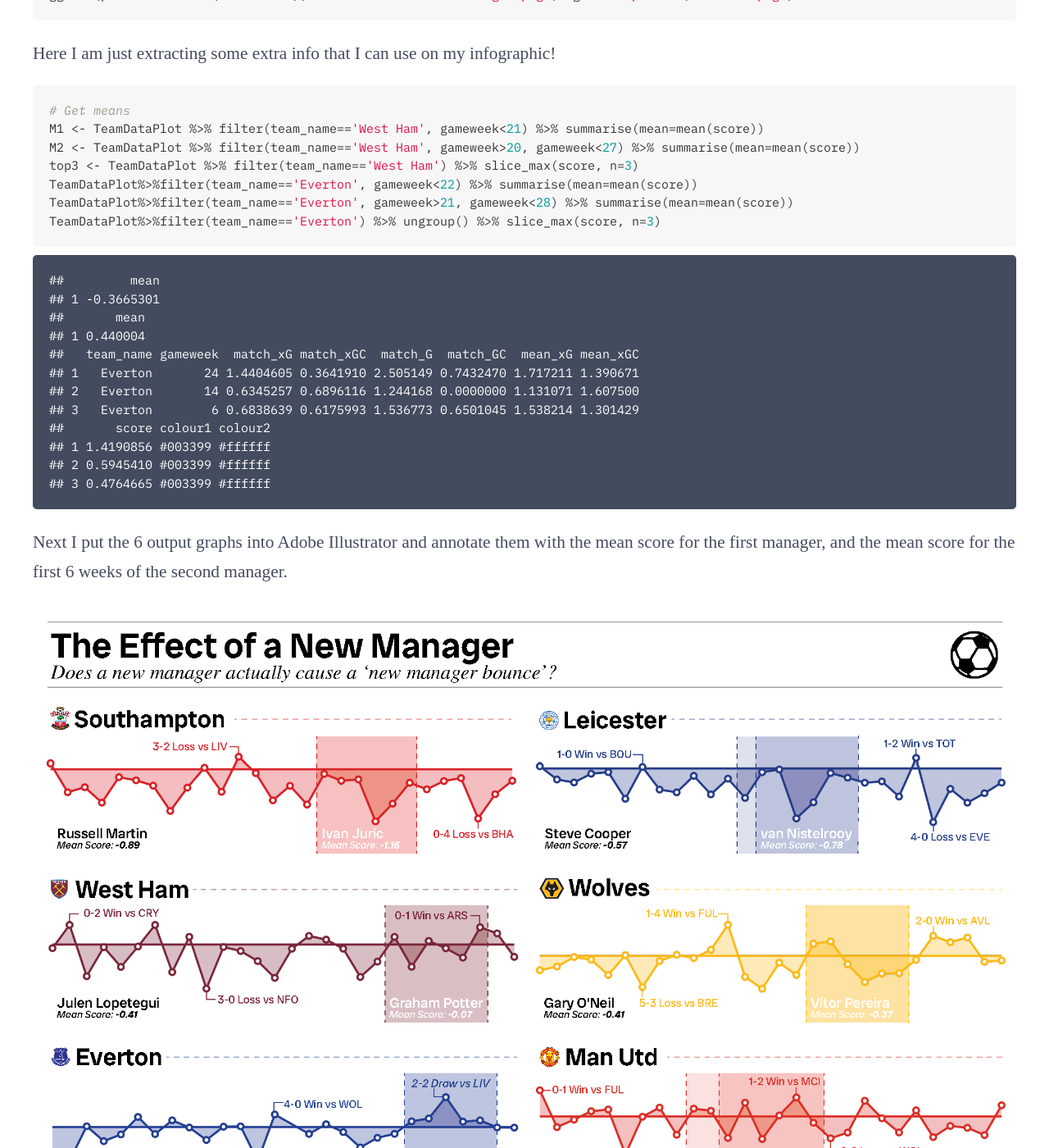
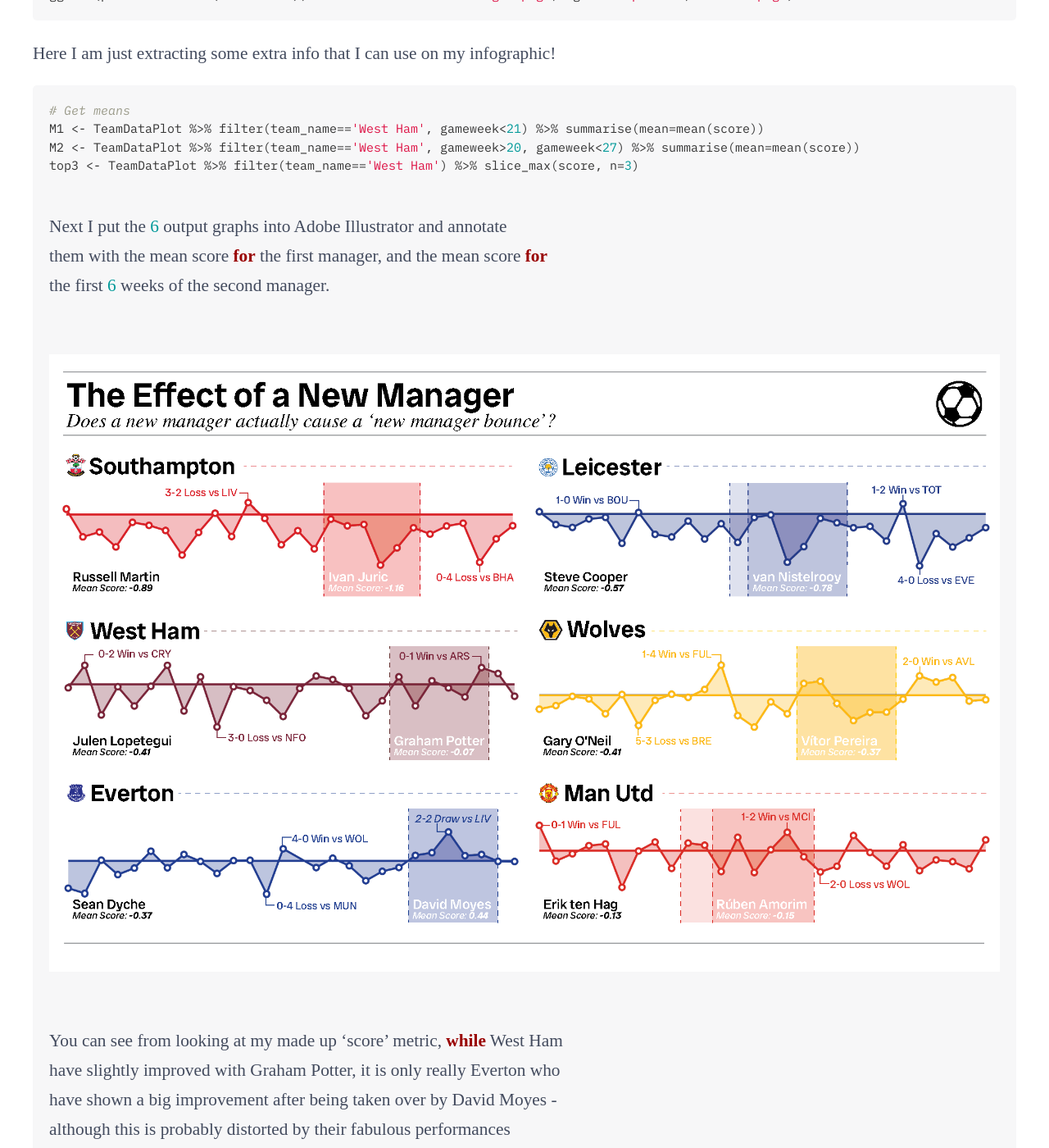
Before and after one commit to alicesmail12/alicesmail12.github.io, a Jekyll site: the page Blog/NewManager/NewManager.html, which Jekyll copies as it is, in a window 1280 px wide and 1400 px high, scrolled down 3927 px. Shown: the whole window at 82% size. Built offline with Jekyll 4.4.1, drawn with Linux system fonts in a browser that asks for light colours; some web fonts are replaced; some of the changed text lies outside the part shown.

Commit message:
Update NewManager.html

```diff
--- a/Blog/NewManager/NewManager.html
+++ b/Blog/NewManager/NewManager.html
@@ -584,21 +584,7 @@
 M1 &lt;- TeamDataPlot %&gt;% filter(team_name==&#39;West Ham&#39;, gameweek&lt;21) %&gt;% summarise(mean=mean(score))
 M2 &lt;- TeamDataPlot %&gt;% filter(team_name==&#39;West Ham&#39;, gameweek&gt;20, gameweek&lt;27) %&gt;% summarise(mean=mean(score))
 top3 &lt;- TeamDataPlot %&gt;% filter(team_name==&#39;West Ham&#39;) %&gt;% slice_max(score, n=3)
-TeamDataPlot%&gt;%filter(team_name==&#39;Everton&#39;, gameweek&lt;22) %&gt;% summarise(mean=mean(score))
-TeamDataPlot%&gt;%filter(team_name==&#39;Everton&#39;, gameweek&gt;21, gameweek&lt;28) %&gt;% summarise(mean=mean(score))
-TeamDataPlot%&gt;%filter(team_name==&#39;Everton&#39;) %&gt;% ungroup() %&gt;% slice_max(score, n=3)</code></pre>
-<pre><code>##         mean
-## 1 -0.3665301
-##       mean
-## 1 0.440004
-##   team_name gameweek  match_xG match_xGC  match_G  match_GC  mean_xG mean_xGC
-## 1   Everton       24 1.4404605 0.3641910 2.505149 0.7432470 1.717211 1.390671
-## 2   Everton       14 0.6345257 0.6896116 1.244168 0.0000000 1.131071 1.607500
-## 3   Everton        6 0.6838639 0.6175993 1.536773 0.6501045 1.538214 1.301429
-##       score colour1 colour2
-## 1 1.4190856 #003399 #ffffff
-## 2 0.5945410 #003399 #ffffff
-## 3 0.4764665 #003399 #ffffff</code></pre>
+
 <p>Next I put the 6 output graphs into Adobe Illustrator and annotate
 them with the mean score for the first manager, and the mean score for
 the first 6 weeks of the second manager.</p>
```
